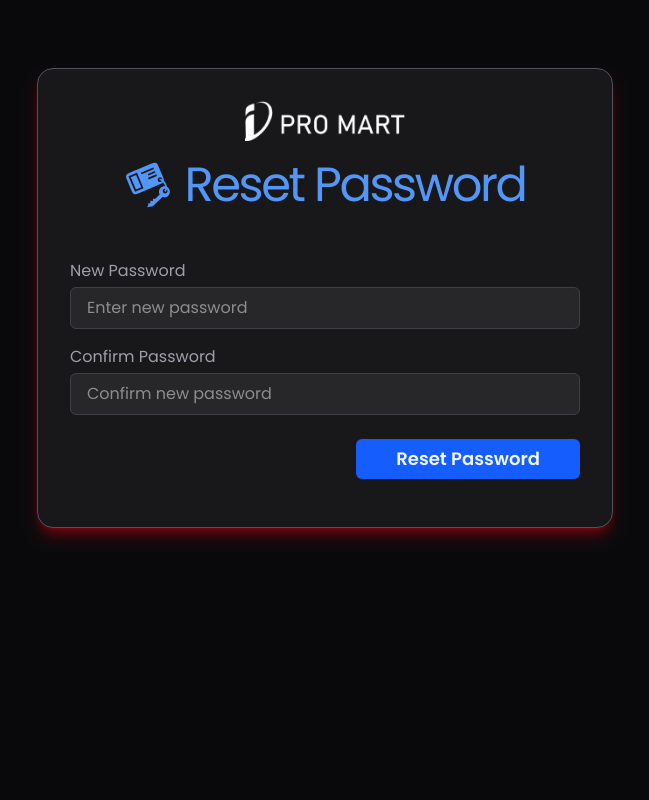
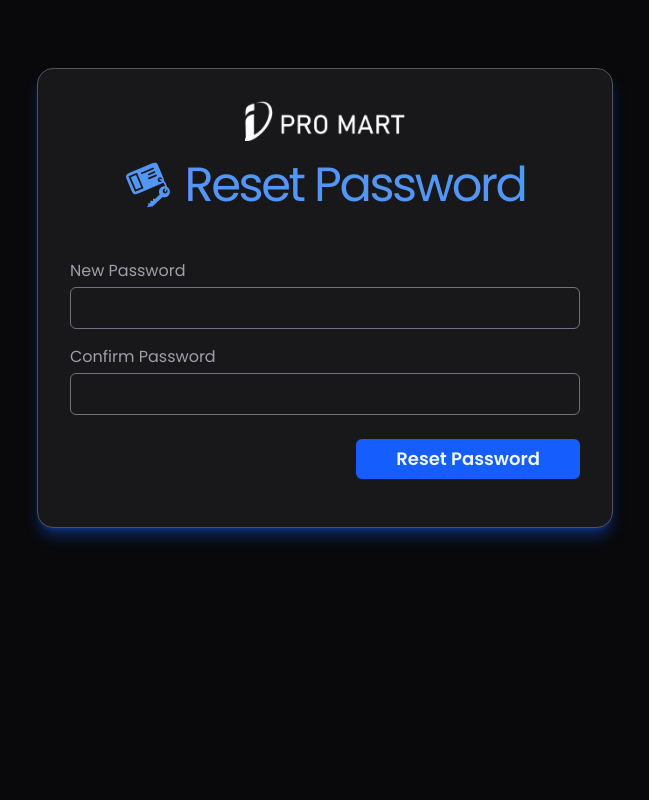
Before and after one commit to Thulhid/IProMart, a Next.js app: page /auth/reset-password/1 in a window 1280 px wide. Shown: the top 800 px of the page, without its empty margins (315-964 px from the left). Built offline with nearby package versions, Linux system fonts and the light colour scheme; no server answers; grey boxes are pictures that could not be loaded.

Commit message:
fix: color changes

```diff
--- a/app/auth/email-verification/page.js
+++ b/app/auth/email-verification/page.js
@@ -107,20 +107,20 @@ export default function Page() {
     <ContainerBox>
       <form
         onSubmit={handleSubmit}
-        className="w-full max-w-xl bg-zinc-900 shadow-lg shadow-red-600/40 p-8 rounded-2xl border border-zinc-600 text-center"
+        className="w-full max-w-xl rounded-2xl border border-zinc-600 bg-zinc-900 p-8 text-center shadow-lg shadow-blue-600/40"
       >
         <AnimateTitle>
           <IoMdMail />
           Email Verification
         </AnimateTitle>
 
-        <p className="text-zinc-400 text-sm max-w-sm mx-auto">
+        <p className="mx-auto max-w-sm text-sm text-zinc-400">
           We’ve emailed you a 6-digit verification code. Enter it below to
           confirm your email. <br />
           <span className="text-xs">(Valid for only 10 minutes)</span>
         </p>
 
-        <div className="flex justify-center gap-3 mt-8">
+        <div className="mt-8 flex justify-center gap-3">
           {Array.from({ length: 6 }).map((_, i) => (
             <input
               key={i}
@@ -132,7 +132,7 @@ export default function Page() {
               onKeyDown={(e) => handleKeyDown(e, i)}
               onFocus={(e) => e.target.select()}
               onPaste={handlePaste}
-              className="w-10 h-12 sm:w-12 sm:h-14 text-center text-2xl font-bold text-zinc-100 bg-zinc-800 border border-zinc-600 rounded-lg focus:outline-none focus:ring-2 focus:ring-red-500 transition"
+              className="h-12 w-10 rounded-lg border border-zinc-600 bg-zinc-800 text-center text-2xl font-bold text-zinc-100 transition focus:ring-2 focus:ring-blue-600 focus:outline-none sm:h-14 sm:w-12"
             />
           ))}
         </div>
@@ -147,14 +147,14 @@ export default function Page() {
           </Button>
         </div>
 
-        <p className="text-sm text-zinc-500 mt-4">
+        <p className="mt-4 text-sm text-zinc-500">
           Didn’t get the code?{" "}
           {cooldownTime === 0 ? (
             <button
               disabled={loading}
               type="button"
               onClick={handleResend}
-              className="text-zinc-200 font-semibold hover:underline cursor-pointer"
+              className="cursor-pointer font-semibold text-zinc-200 hover:underline"
             >
               {loading ? "Resending..." : "Resend"}
             </button>
--- a/app/auth/reset-password/[token]/page.js
+++ b/app/auth/reset-password/[token]/page.js
@@ -50,7 +50,7 @@ export default function ResetPasswordPage() {
     <ContainerBox>
       <form
         onSubmit={handleSubmit(onSubmit)}
-        className="w-full max-w-xl bg-zinc-900 shadow-lg shadow-red-600/40 p-8 rounded-2xl border border-zinc-600"
+        className="w-full max-w-xl rounded-2xl border border-zinc-600 bg-zinc-900 p-8 shadow-lg shadow-blue-600/40"
       >
         <AnimateTitle>
           <GiKeyCard />
@@ -59,30 +59,28 @@ export default function ResetPasswordPage() {
 
         <div className="mt-6 space-y-4">
           <div>
-            <label className="block text-zinc-400 mb-1">New Password</label>
+            <label className="mb-1 block text-zinc-400">New Password</label>
             <input
               type="password"
               {...register("password")}
-              className="w-full px-4 py-2 bg-zinc-800 border border-zinc-700 text-zinc-100 rounded-md focus:outline-none focus:ring-2 focus:ring-red-500 transition-colors duration-500"
-              placeholder="Enter new password"
+              className="input w-full"
             />
             {errors.password && (
-              <p className="text-sm text-red-500 mt-1">
+              <p className="mt-1 text-sm text-red-500">
                 {errors.password.message}
               </p>
             )}
           </div>
 
           <div>
-            <label className="block text-zinc-400 mb-1">Confirm Password</label>
+            <label className="mb-1 block text-zinc-400">Confirm Password</label>
             <input
               type="password"
               {...register("passwordConfirm")}
-              className="w-full px-4 py-2 bg-zinc-800 border border-zinc-700 text-zinc-100 rounded-md focus:outline-none focus:ring-2 focus:ring-red-500 transition-colors duration-500"
-              placeholder="Confirm new password"
+              className="input w-full"
             />
             {errors.passwordConfirm && (
-              <p className="text-sm text-red-500 mt-1">
+              <p className="mt-1 text-sm text-red-500">
                 {errors.passwordConfirm.message}
               </p>
             )}
```
